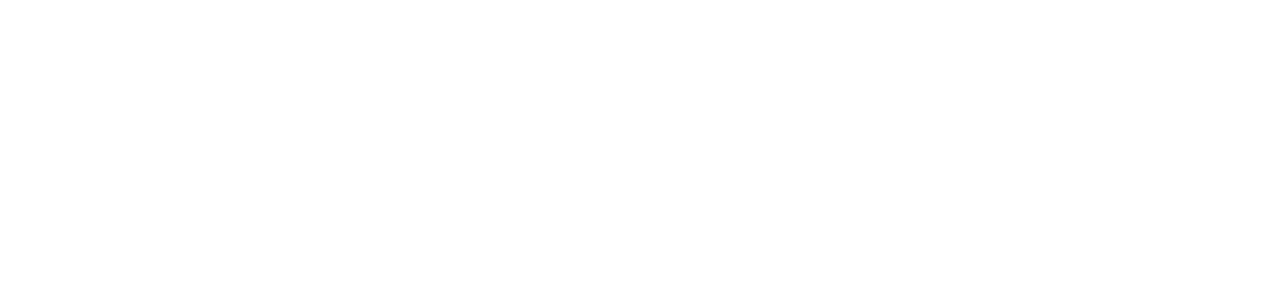
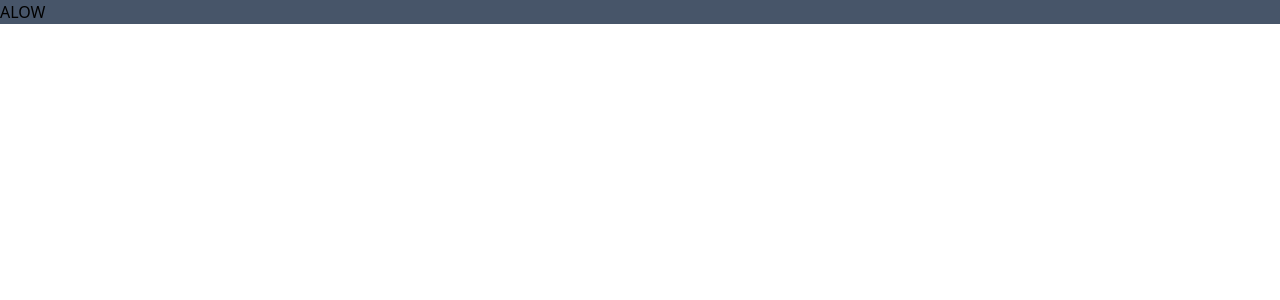
Before and after one commit to alehugen/vue-meals, a Vue app: page / in a window 1280 px wide. Shown: the top 300 px of the page. Built offline with nearby package versions, Linux system fonts and the light colour scheme.

Commit message:
chore: add vue router

```diff
--- a/package.json
+++ b/package.json
@@ -9,7 +9,8 @@
     "preview": "vite preview"
   },
   "dependencies": {
-    "vue": "^3.3.4"
+    "vue": "^3.3.4",
+    "vue-router": "^4.2.4"
   },
   "devDependencies": {
     "@vitejs/plugin-vue": "^4.2.3",
--- a/src/App.vue
+++ b/src/App.vue
@@ -1,5 +1,7 @@
 <script setup lang="ts"></script>
 
-<template></template>
+<template>
+  <h1 class="bg-slate-600">ALOW</h1>
+</template>
 
 <style scoped></style>
```
Also changed, not shown: 2 other files (tests, documents, lock files or other folders).
